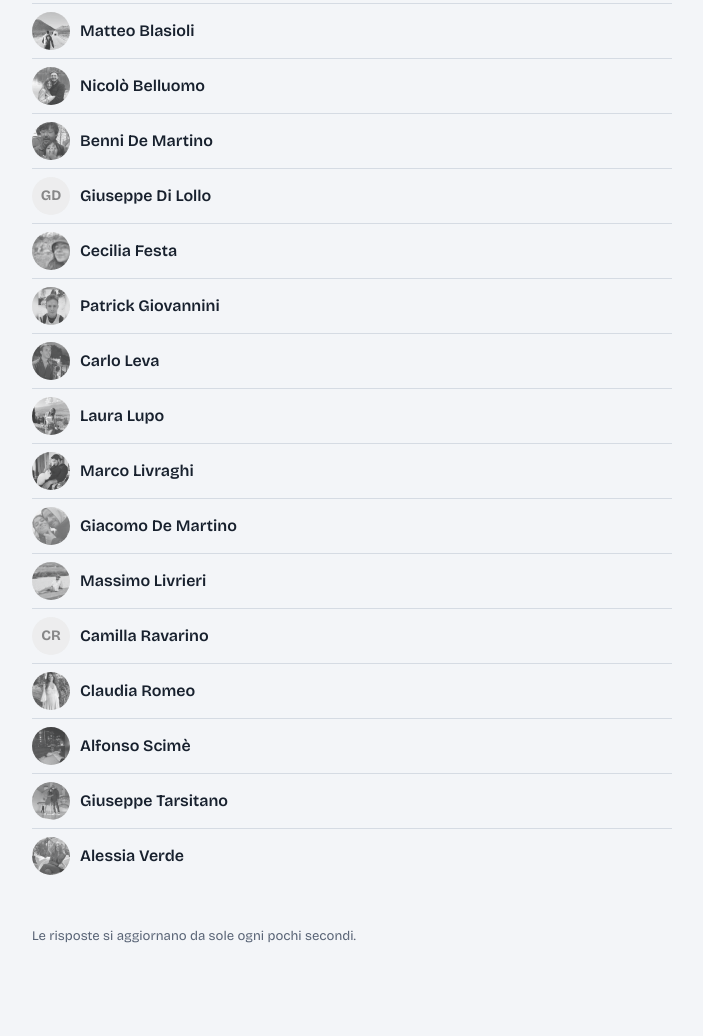
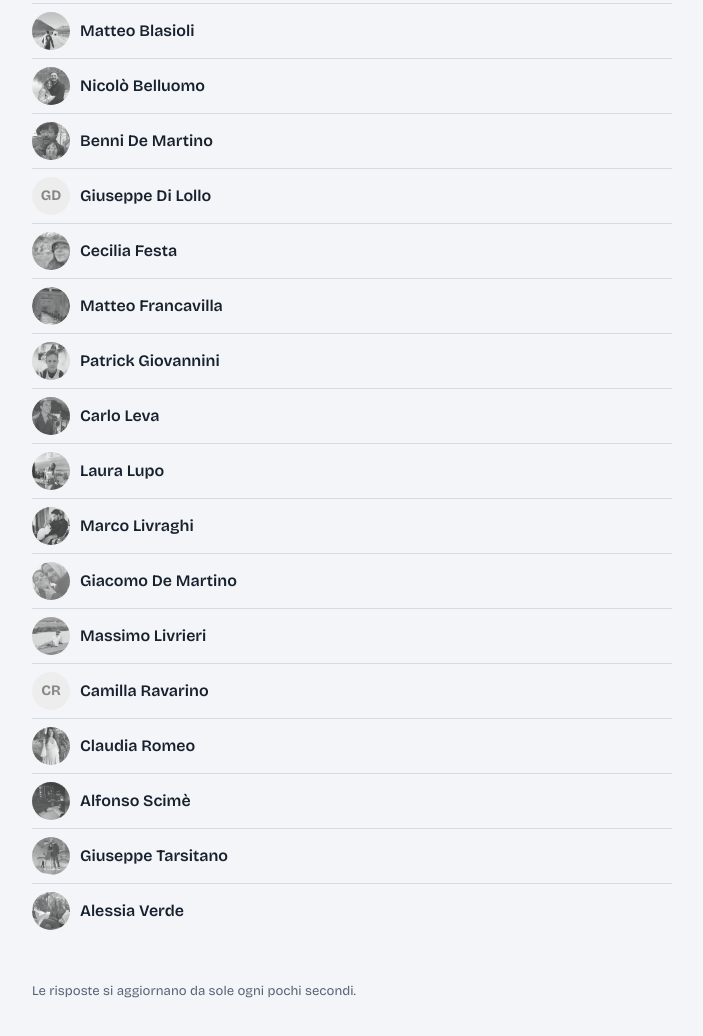
Before and after one commit to GDLCenci/quando-ci-vediamo, a plain HTML site: page index.html in a window 1280 px wide. Shown: the part 1548-2584 px from the top of the page, without its empty margins (288-991 px from the left). Before the commit the page ends 2559 px from the top, so only its background shows below. Drawn offline with nearby package versions, Linux system fonts and the light colour scheme; no server answers.

Commit message:
Matteo Francavilla entra nel gruppo
Ha votato nel sondaggio WhatsApp ma non era nei due screenshot da cui
avevo ricavato l'elenco. Foto ritagliata dallo screen del 9 dicembre.

Co-Authored-By: Claude Opus 5 <noreply@anthropic.com>

```diff
--- a/index.html
+++ b/index.html
@@ -184,6 +184,7 @@ footer{ margin-top:44px; font-size:.82rem; color:var(--muted); }
     { nome:'Benni De Martino',   slug:'benni-de-martino' },
     { nome:'Giuseppe Di Lollo',  slug:'' },
     { nome:'Cecilia Festa',      slug:'cecilia-festa' },
+    { nome:'Matteo Francavilla', slug:'matteo-francavilla' },
     { nome:'Patrick Giovannini', slug:'patrick-giovannini' },
     { nome:'Carlo Leva',         slug:'carlo-leva' },
     { nome:'Laura Lupo',         slug:'laura-lupo' },
```
Also changed, not shown: foto/matteo-francavilla.jpg (added).
